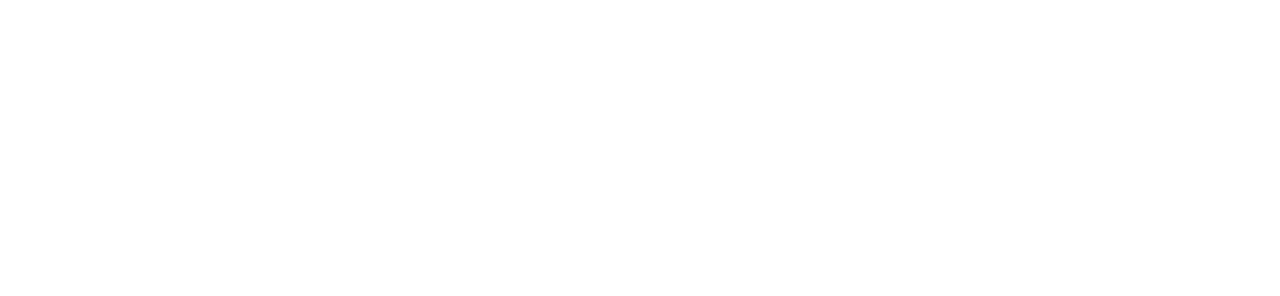
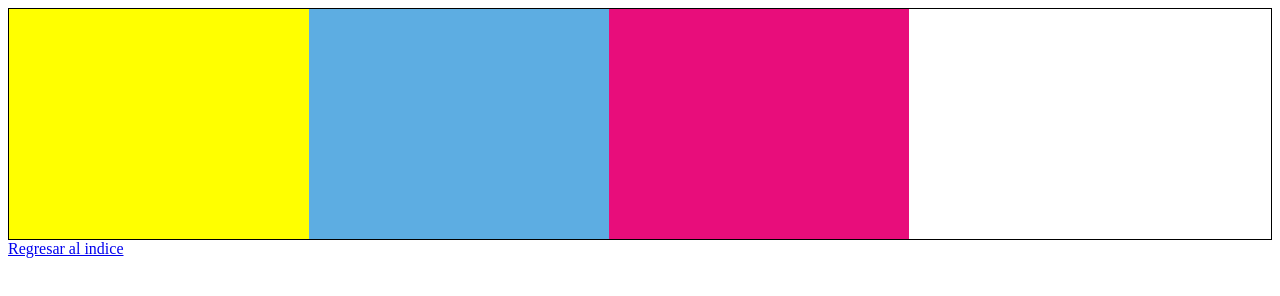
Before and after one commit to EnnEileen/floating, a plain HTML site: page Parte4/index.html in a window 1280 px wide. Drawn offline with Linux system fonts and the light colour scheme.

Commit message:
LISTOOOOO!!!

```diff
--- a/Parte1/css/main.css
+++ b/Parte1/css/main.css
@@ -1 +1,27 @@
-/* Pon tu código css aqui */
+
+.box1 {
+	background-color: yellow;
+	width: 400px;
+	height: 230px;
+
+}
+.box2
+{
+	background-color: #5DADE2;
+	width: 400px;
+	height: 230px;
+}
+.box3
+{
+	background-color: #E80D7B;
+	width: 400px;
+	height: 230px;
+}
+
+body{
+	margin: auto;
+	padding: 0;
+	color: ;
+	background-color: #fff;
+	border: 1px solid black;
+}
--- a/Parte2/css/main.css
+++ b/Parte2/css/main.css
@@ -1 +1,28 @@
-/* Pon tu código css aqui */
+
+.box1 {
+	background-color: yellow;
+	width: 400px;
+	height: 230px;
+
+}
+.box2
+{
+	background-color: #5DADE2;
+	width: 400px;
+	height: 230px;
+}
+.box3
+{
+	background-color: #E80D7B;
+	width: 400px;
+	height: 230px;
+}
+body{
+	margin: auto;
+	padding: 0;
+	background-color: #fff;
+}
+
+.box1, .box2 , .box3 {
+	float: left;
+}
--- a/Parte3/css/main.css
+++ b/Parte3/css/main.css
@@ -1 +1,28 @@
-/* Pon tu código css aqui */
+
+.box1 {
+	background-color: yellow;
+	width: 400px;
+	height: 230px;
+
+}
+.box2
+{
+	background-color: #5DADE2;
+	width: 400px;
+	height: 230px;
+}
+.box3
+{
+	background-color: #E80D7B;
+	width: 400px;
+	height: 230px;
+}
+body{
+	margin: auto;
+	padding: 0;
+	background-color: #fff;
+}
+
+.box1, .box2 , .box3 {
+	float: right;
+}
--- a/Parte4/css/main.css
+++ b/Parte4/css/main.css
@@ -1 +1,28 @@
-/* Pon tu código css aqui */
+
+.box1 {
+	background-color: yellow;
+	width: 300px;
+	height: 230px;
+
+}
+.box2
+{
+	background-color: #5DADE2;
+	width: 300px;
+	height: 230px;
+}
+.box3
+{
+	background-color: #E80D7B;
+	width: 300px;
+	height: 230px;
+}
+
+ .padre{
+	border: 1px solid black;
+	overflow: auto;
+
+}
+.box1, .box2 , .box3  {
+ 	float: left;
+ }
--- a/Parte4/index.html
+++ b/Parte4/index.html
@@ -1,9 +1,16 @@
 <!DOCTYPE html>
 <html>
-	<head>
-		<!-- Pon tu codigo aqui -->
-	</head>
-	<body>
-		<!-- Pon tu codigo aqui -->
-	</body>
+    <head>
+	<link rel="stylesheet" href="css/main.css">
+    </head>
+    <body>
+    <div class ="padre">
+        <div class ="box1"></div>
+        <div class ="box2"></div>
+        <div class ="box3"></div>
+    </div>
+
+
+       <a href="../index.html">Regresar al indice</a>
+    </body>
 </html>
```
Also changed, not shown: Parte1/index.html (+13 -6 lines), Parte2/index.html (+12 -6 lines), Parte3/index.html (+12 -6 lines), index.html (+16 -0 lines).
